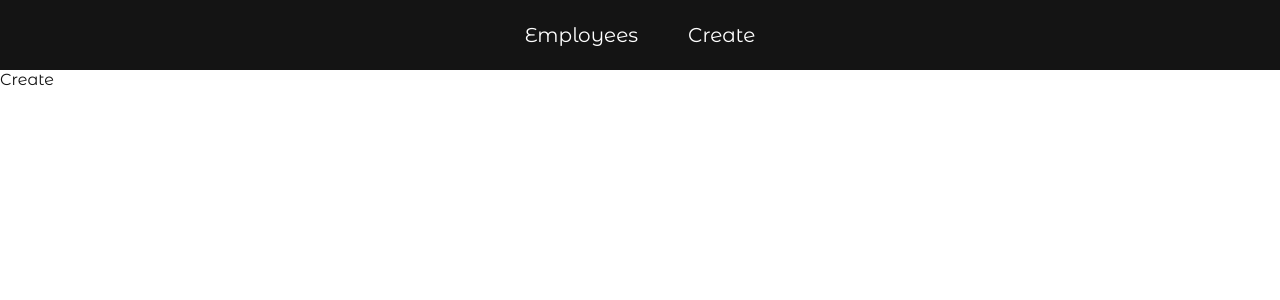
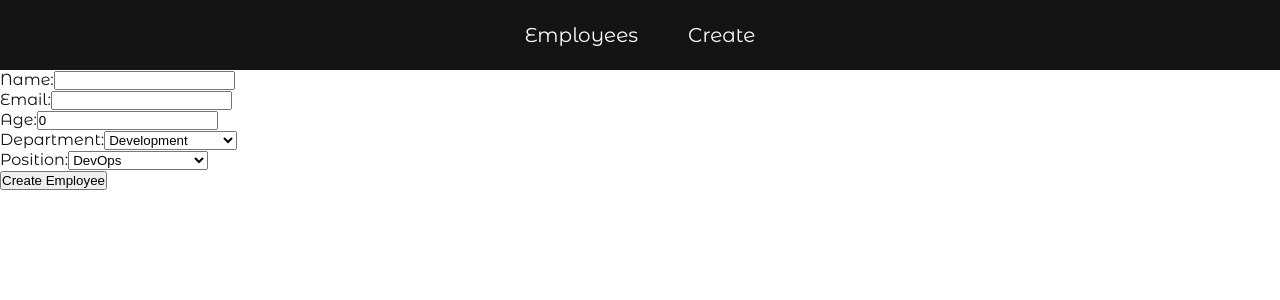
Before and after one commit to baitemir-a/test-task-employees, a Next.js app: page /create in a window 1280 px wide. Shown: the top 300 px of the page. Built offline with nearby package versions, Linux system fonts and the light colour scheme.

Commit message:
create form and using uuid for id

```diff
--- a/db.json
+++ b/db.json
@@ -25,12 +25,28 @@
       "department": "Developement"
     },
     {
-      "id": 1,
+      "id": "1",
       "name": "Baitemir",
       "email": "bait@gmail.com",
       "age": 20,
       "position": "DevOps",
       "department": "Development"
+    },
+    {
+      "id": "5ed8",
+      "name": "Amit",
+      "email": "ammit@gmail.com",
+      "age": 12,
+      "position": "HR",
+      "department": "Management"
+    },
+    {
+      "id": "a5eb4461-31e2-4393-9660-6586f608a195",
+      "name": "Emirlan",
+      "email": "emirlan@gmail.com",
+      "age": 321,
+      "position": "Project Manager",
+      "department": "Management"
     }
   ]
 }
--- a/package.json
+++ b/package.json
@@ -15,7 +15,8 @@
     "react": "^19.0.0",
     "react-dom": "^19.0.0",
     "react-redux": "^9.2.0",
-    "sass": "^1.87.0"
+    "sass": "^1.87.0",
+    "uuid": "^11.1.0"
   },
   "devDependencies": {
     "@types/node": "^20",
--- a/src/app/create/page.tsx
+++ b/src/app/create/page.tsx
@@ -1,8 +1,9 @@
+import CreateForm from "@/components/create-form/CreateForm";
 
 export default function Create() {
     return (
       <div>
-          Create
+          <CreateForm/>
       </div>
     );
   }
--- /dev/null
+++ b/src/components/create-form/CreateForm.tsx
@@ -0,0 +1,125 @@
+'use client'
+
+import { useCreateEmployeesMutation } from "@/services/EmployeesService";
+import {
+  Department,
+  Employee,
+  Position,
+  PositionDepartmentMap,
+} from "@/types/Emplyee";
+import { v4 as uuidv4 } from "uuid";
+import { useState } from "react";
+
+export default function CreateForm() {
+  const [employeeData, setEmployeeData] = useState<Employee>({
+    id: uuidv4(),
+    name: "",
+    email: "",
+    age: 0,
+    position: Position.DevOps,
+    department: Department.Development,
+  });
+
+  const [createEmployee, { isLoading: isCreating, error: createError }] =
+    useCreateEmployeesMutation();
+
+  const filteredPositions = Object.entries(PositionDepartmentMap)
+    .filter(([, dept]) => dept === employeeData.department)
+    .map(([pos]) => pos as Position);
+
+  async function createEmployeeHandler(e: React.FormEvent) {
+    e.preventDefault();
+    await createEmployee(employeeData);
+  }
+
+  return (
+    <form onSubmit={createEmployeeHandler}>
+      <div>
+        <label htmlFor="name">Name:</label>
+        <input
+          type="text"
+          id="name"
+          value={employeeData.name}
+          onChange={(e) =>
+            setEmployeeData((prev) => ({ ...prev, name: e.target.value }))
+          }
+        />
+      </div>
+
+      <div>
+        <label htmlFor="email">Email:</label>
+        <input
+          type="email"
+          id="email"
+          value={employeeData.email}
+          onChange={(e) =>
+            setEmployeeData((prev) => ({ ...prev, email: e.target.value }))
+          }
+        />
+      </div>
+
+      <div>
+        <label htmlFor="age">Age:</label>
+        <input
+          type="number"
+          id="age"
+          value={employeeData.age}
+          onChange={(e) =>
+            setEmployeeData((prev) => ({
+              ...prev,
+              age: Number(e.target.value),
+            }))
+          }
+        />
+      </div>
+
+      <div>
+        <label>Department:</label>
+        <select
+          value={employeeData.department}
+          onChange={(e) =>
+            setEmployeeData((prev) => ({
+              ...prev,
+              department: e.target.value as Department,
+              position: "" as Position, // Reset position when department changes
+            }))
+          }
+        >
+          <option value="">Select Department</option>
+          {Object.values(Department).map((dep) => (
+            <option key={dep} value={dep}>
+              {dep}
+            </option>
+          ))}
+        </select>
+      </div>
+
+      <div>
+        <label>Position:</label>
+        <select
+          value={employeeData.position}
+          onChange={(e) =>
+            setEmployeeData((prev) => ({
+              ...prev,
+              position: e.target.value as Position,
+            }))
+          }
+          disabled={!employeeData.department}
+        >
+          <option value="">Select Position</option>
+          {filteredPositions.map((pos) => (
+            <option key={pos} value={pos}>
+              {pos}
+            </option>
+          ))}
+        </select>
+      </div>
+
+      <button type="submit" disabled={isCreating}>
+        {isCreating ? "Creating..." : "Create Employee"}
+      </button>
+
+      {createError && <p style={{ color: "red" }}>Error creating employee.</p>}
+    </form>
+  );
+}
--- a/src/components/employee-list/EmployeeList.tsx
+++ b/src/components/employee-list/EmployeeList.tsx
@@ -9,7 +9,7 @@ export default function EmployeeList() {
   return (
     <div>
       {data?.map((emp) => (
-        <Card employee={emp} key={emp.id} />
+        <Card employee={emp} key={emp.id.toString()} />
       ))}
     </div>
   );
--- a/src/types/Emplyee.ts
+++ b/src/types/Emplyee.ts
@@ -1,5 +1,8 @@
+import { UUID } from "crypto";
+import { UUIDTypes } from "uuid";
+
 export interface Employee{
-    "id": number,
+    "id": UUIDTypes,
     "name": string,
     "email": string,
     "age": number,
```
Also changed, not shown: 1 other file (tests, documents, lock files or other folders).
